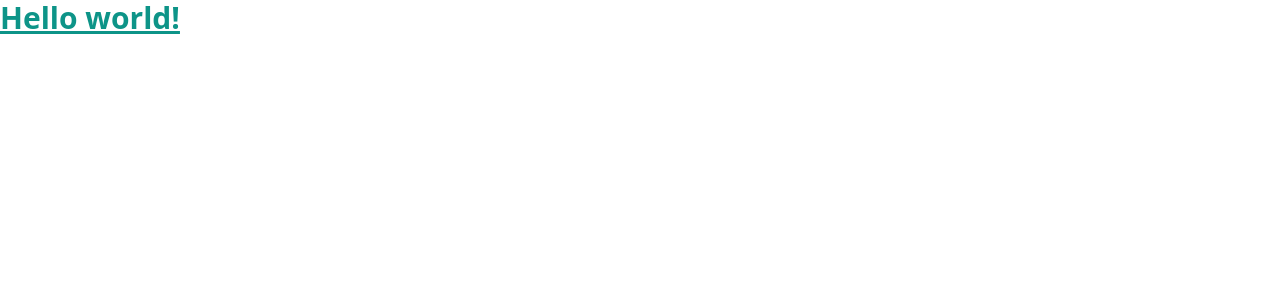
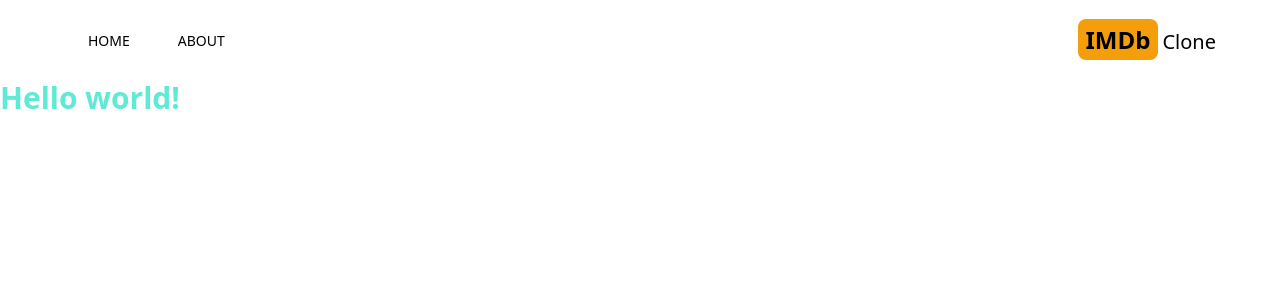
Before and after one commit to Zbigniew013/imdb_clone, a Next.js app: page / in a window 1280 px wide. Shown: the top 300 px of the page. Built offline with nearby package versions, Linux system fonts and the light colour scheme.

Commit message:
create the header section

```diff
--- a/package.json
+++ b/package.json
@@ -14,7 +14,8 @@
     "eslint-config-next": "13.1.6",
     "next": "13.1.6",
     "react": "18.2.0",
-    "react-dom": "18.2.0"
+    "react-dom": "18.2.0",
+    "react-icons": "^4.7.1"
   },
   "devDependencies": {
     "autoprefixer": "^10.4.13",
--- /dev/null
+++ b/src/app/components/Header.js
@@ -0,0 +1,30 @@
+import MenuItem from './MenuItem';
+import { AiFillHome } from 'react-icons/ai';
+import { BsFillInfoCircleFill } from 'react-icons/bs';
+import Link from 'next/link';
+
+const Header = () => {
+  return (
+    <div className='flex justify-between mx-2 max-w-6xl sm:mx-auto items-center py-6 '>
+      <div className='flex'>
+        <MenuItem title='HOME' address='/' Icon={AiFillHome} />
+        <MenuItem title='ABOUT' address='/about' Icon={BsFillInfoCircleFill} />
+      </div>
+      <div>
+        <div className='text-2xl'>
+          <Link href='/'>
+            <h2 className=''>
+              <span className='font-bold bg-amber-500 py-1 px-2 rounded-lg mr-1 '>
+                IMDb
+              </span>
+              <span className='text-xl hidden sm:inline '>Clone</span>
+            </h2>
+          </Link>
+        </div>
+        <div></div>
+      </div>
+    </div>
+  );
+};
+
+export default Header;
--- /dev/null
+++ b/src/app/components/MenuItem.js
@@ -0,0 +1,14 @@
+import Link from 'next/link';
+
+const MenuItem = ({ title, address, Icon }) => {
+  return (
+    <div>
+      <Link href={address} className='mx-4 lg:mx-6 hover:text-amber-600 '>
+        <Icon className='text-2xl sm:hidden mx-4 ' />
+        <p className='hidden sm:inline my-2 text-sm'>{title}</p>
+      </Link>
+    </div>
+  );
+};
+
+export default MenuItem;
--- a/src/app/layout.js
+++ b/src/app/layout.js
@@ -1,10 +1,20 @@
+import Header from './components/Header';
 import './globals.css';
 
-export default function RootLayout({ children }) {
+const RootLayout = ({ children }) => {
   return (
     <html lang='en'>
       <head />
-      <body>{children}</body>
+      <body>
+        {/* Header  */}
+        <Header />
+        {/* Navbar  */}
+
+        {/* Search Box */}
+
+        {children}
+      </body>
     </html>
   );
-}
+};
+export default RootLayout;
--- a/src/app/page.js
+++ b/src/app/page.js
@@ -1,9 +1,5 @@
-import { Inter } from '@next/font/google';
+const Home = () => {
+  return <h1 className='text-3xl text-teal-300 font-bold'>Hello world!</h1>;
+};
 
-const inter = Inter({ subsets: ['latin'] });
-
-export default function Home() {
-  return (
-    <h1 className='text-3xl text-teal-600 font-bold underline'>Hello world!</h1>
-  );
-}
+export default Home;
```
Also changed, not shown: 1 other file (tests, documents, lock files or other folders).
